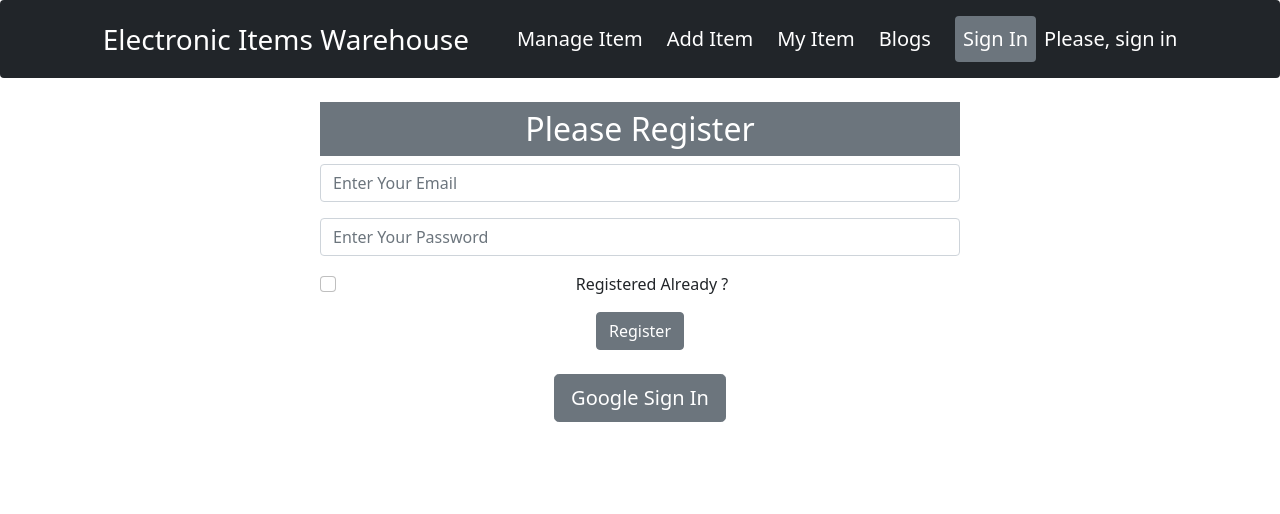
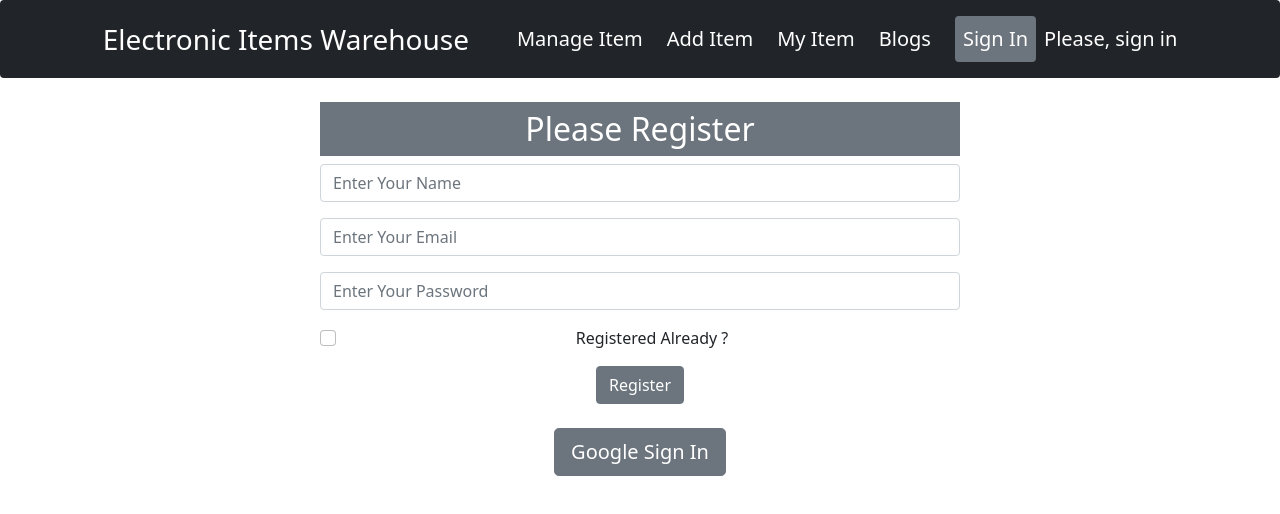
Before and after one commit to shawon-MG/Warehouse_Management--ClientSide, a React (Create React App) app: page /signIn in a window 1280 px wide. Shown: the top 514 px of the page. Built offline with nearby package versions, Linux system fonts and the light colour scheme; no server answers.

Commit message:
sent email added, manage item issue solved

```diff
--- a/src/components/AddItem/AddItem.js
+++ b/src/components/AddItem/AddItem.js
@@ -15,8 +15,9 @@ const AddItem = () => {
         })
             .then(res => res.json())
             .then(result => {
-                console.log('result');
+                console.log('result', result);
             })
+        handleSubmit = ' ';
     };
 
     return (
@@ -33,10 +34,10 @@ const AddItem = () => {
 
                 <input className='mb-4' placeholder='Price' {...register("price", { required: true })} />
 
-                <input className='mb-4' placeholder='Quantity' {...register("Quantity", { required: true })} />
+                <input className='mb-4' placeholder='Quantity' {...register("quantity", { required: true })} />
 
 
-                <input className='mb-4' placeholder='Supplier Name'{...register("Supplier Name")} />
+                <input className='mb-4' placeholder='Supplier Name'{...register("supplier")} />
 
                 <input type="submit" value="Add Items" />
             </form>
--- a/src/components/EmailSignIn/EmailSignIn.js
+++ b/src/components/EmailSignIn/EmailSignIn.js
@@ -1,12 +1,12 @@
 import { useState } from 'react';
 import { Button, Form } from 'react-bootstrap';
-import { useAuthState, useCreateUserWithEmailAndPassword, useSendEmailVerification, useSignInWithEmailAndPassword, useSignInWithGoogle } from 'react-firebase-hooks/auth';
+import { useCreateUserWithEmailAndPassword, useSendEmailVerification, useSignInWithEmailAndPassword, useSignInWithGoogle } from 'react-firebase-hooks/auth';
 import { useLocation, useNavigate } from 'react-router-dom';
 import { auth } from '../../firebase.config';
 
 const SignIn = () => {
-
-    const [createUserWithEmailAndPassword] = useCreateUserWithEmailAndPassword(auth);
+    //-------------- react-firebase-hooks--------------
+    const [createUserWithEmailAndPassword, user] = useCreateUserWithEmailAndPassword(auth);
     const [signInWithEmailAndPassword] = useSignInWithEmailAndPassword(auth);
     const [sendEmailVerification] = useSendEmailVerification(auth);
 
@@ -15,6 +15,9 @@ const SignIn = () => {
     const [register, setRegister] = useState('');
     const [error, setError] = useState('');
 
+    const handleNameBlur = e => {
+        user(e.target.value);
+    };
     const handleEmailBlur = e => {
         setEmail(e.target.value);
     };
@@ -47,10 +50,13 @@ const SignIn = () => {
                 .then(() => {
                     navigate(from, { replace: true })
                 });
+            sendEmailVerification();
+            alert('Sent email');
         }
-
-        sendEmailVerification();
-        Window.alert('Varify Your Email Address');
+        // const emailSent = Window.alert('Varify Your Email Address');
+        // if (emailSent) {
+        //     sendEmailVerification();
+        // }
     };
 
     // -------------Google Sign In-------------//
@@ -82,6 +88,12 @@ const SignIn = () => {
             <div className="registration w-50 mx-auto">
                 <h2 className='bg-secondary text-white p-2 mt-4'> Please {register ? 'Sign In' : 'Register'}</h2>
                 <Form onSubmit={handleSubmit}>
+                    {
+                        !register && <Form.Group className="mb-3" controlId="formBasicEmail">
+                            <Form.Control onBlur={handleNameBlur} type="name" placeholder="Enter Your Name" required />
+                        </Form.Group>
+                    }
+
                     <Form.Group className="mb-3" controlId="formBasicEmail">
                         <Form.Control onBlur={handleEmailBlur} type="email" placeholder="Enter Your Email" required />
                     </Form.Group>
```
